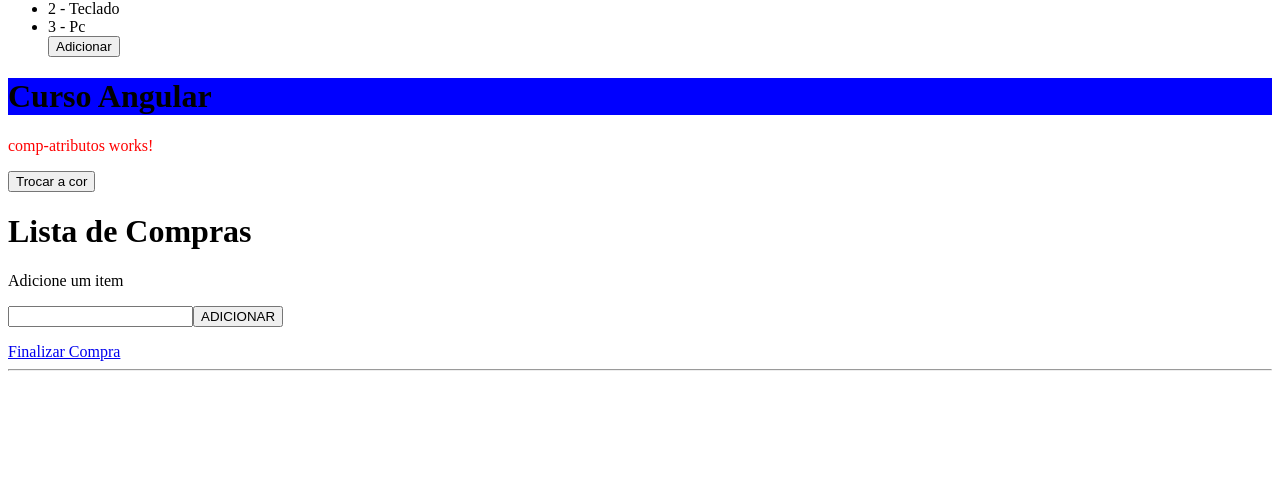
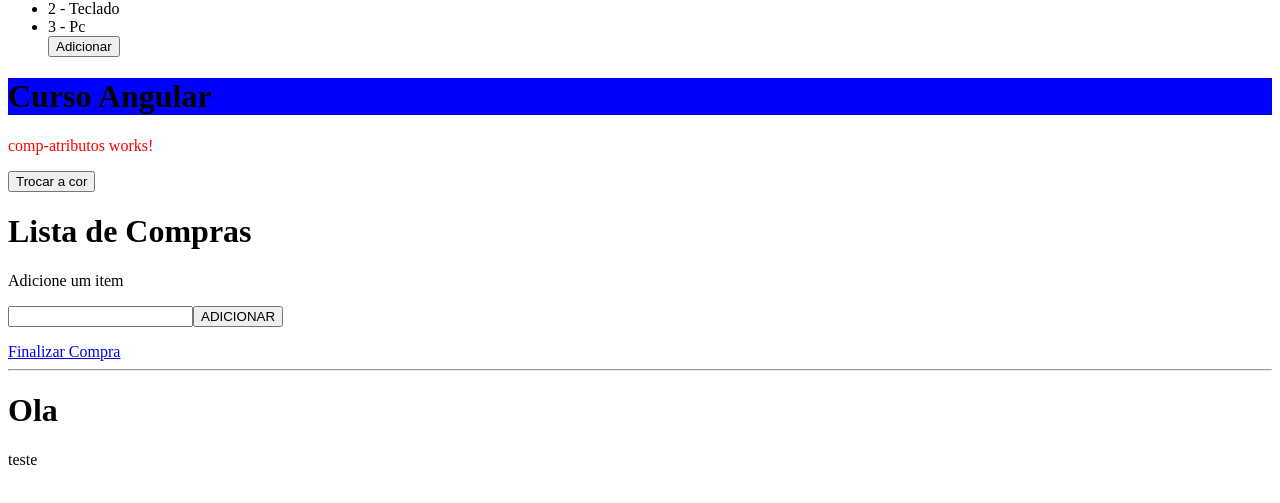
Before and after one commit to WesleyDev93/Diretivas-Angular, an Angular app: page / in a window 1280 px wide. Shown: the part 187-690 px from the top of the page. Built offline with nearby package versions, Linux system fonts and the light colour scheme.

Commit message:
trabalhando com ng-content

```diff
--- a/src/app/app.component.html
+++ b/src/app/app.component.html
@@ -7,6 +7,10 @@
 
 </ng-template>
 
-<app-comp-atributos></app-comp-atributos>
+<app-comp-atributos>
+
+  <h1>Ola</h1>
+  <p>teste</p>
+</app-comp-atributos>
 
 <router-outlet></router-outlet>
--- a/src/app/comp-atributos/comp-atributos.component.html
+++ b/src/app/comp-atributos/comp-atributos.component.html
@@ -31,3 +31,6 @@
 
 
  <hr>
+
+<ng-content select ="h1"></ng-content>
+<ng-content select ="p"></ng-content>
```
